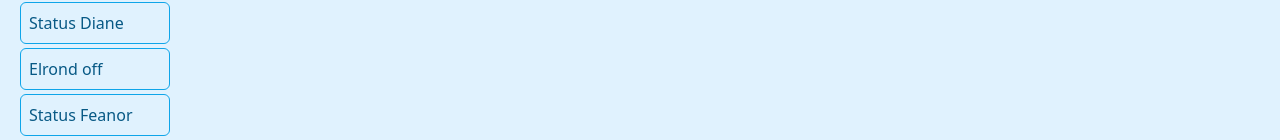
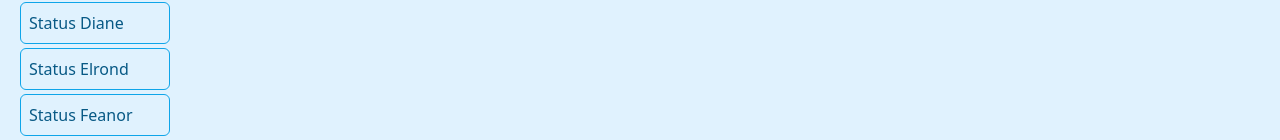
Before and after one commit to luismartinezs/react-playground, a React (Vite) app: page /status in a window 1280 px wide. Shown: the part 349-489 px from the top of the page. Built offline with nearby package versions, Linux system fonts and the light colour scheme.

Commit message:
feat: only feanor

```diff
--- a/src/components/StatusOnLoad/StatusOnLoad.tsx
+++ b/src/components/StatusOnLoad/StatusOnLoad.tsx
@@ -1,8 +1,25 @@
 import React, { useEffect, useState } from 'react'
 import { useSearchParams } from 'react-router-dom'
 
-const MsgBox = ({ children }: { children?: React.ReactNode }) => {
-  return <div className="p-2 m-1 border rounded-md border-sky-500 w-fit min-w-[150px] min-h-[42px]">{children}</div>
+const ENABLED = {
+  alice: false,
+  bob: false,
+  charles: false,
+  diane: false,
+  elrond: false,
+  feanor: true,
+}
+
+const MsgBox = ({ children, isStatus }: { children?: React.ReactNode; isStatus?: boolean }) => {
+  return (
+    <div
+      role={isStatus ? 'status' : 'none'}
+      aria-live={isStatus ? 'polite' : 'off'}
+      className="p-2 m-1 border rounded-md border-sky-500 w-fit min-w-[150px] min-h-[42px]"
+    >
+      {children}
+    </div>
+  )
 }
 
 const MSG = {
@@ -77,36 +94,12 @@ const StatusOnLoad = () => {
       </p>
       <p>Elrond off, because it just works</p>
       <div>
-        <MsgBox>
-          <div role="status" aria-live="polite">
-            Status Alice
-          </div>
-        </MsgBox>
-        <MsgBox>
-          <div role="status" aria-live="polite">
-            {bob}
-          </div>
-        </MsgBox>
-        <MsgBox>
-          <div role="status" aria-live="polite">
-            {charles}
-          </div>
-        </MsgBox>
-        <MsgBox>
-          <div role="status" aria-live="polite">
-            {diane}
-          </div>
-        </MsgBox>
-        <MsgBox>
-          <div role="status" aria-live="polite">
-            Elrond off
-          </div>
-        </MsgBox>
-        <MsgBox>
-          <div role="status" aria-live="polite">
-            {feanor}
-          </div>
-        </MsgBox>
+        <MsgBox isStatus={ENABLED.alice}>Status Alice</MsgBox>
+        <MsgBox isStatus={ENABLED.bob}>{bob}</MsgBox>
+        <MsgBox isStatus={ENABLED.charles}>{charles}</MsgBox>
+        <MsgBox isStatus={ENABLED.diane}>{diane}</MsgBox>
+        <MsgBox isStatus={ENABLED.elrond}>{elrond}</MsgBox>
+        <MsgBox isStatus={ENABLED.feanor}>{feanor}</MsgBox>
       </div>
     </div>
   )
```
